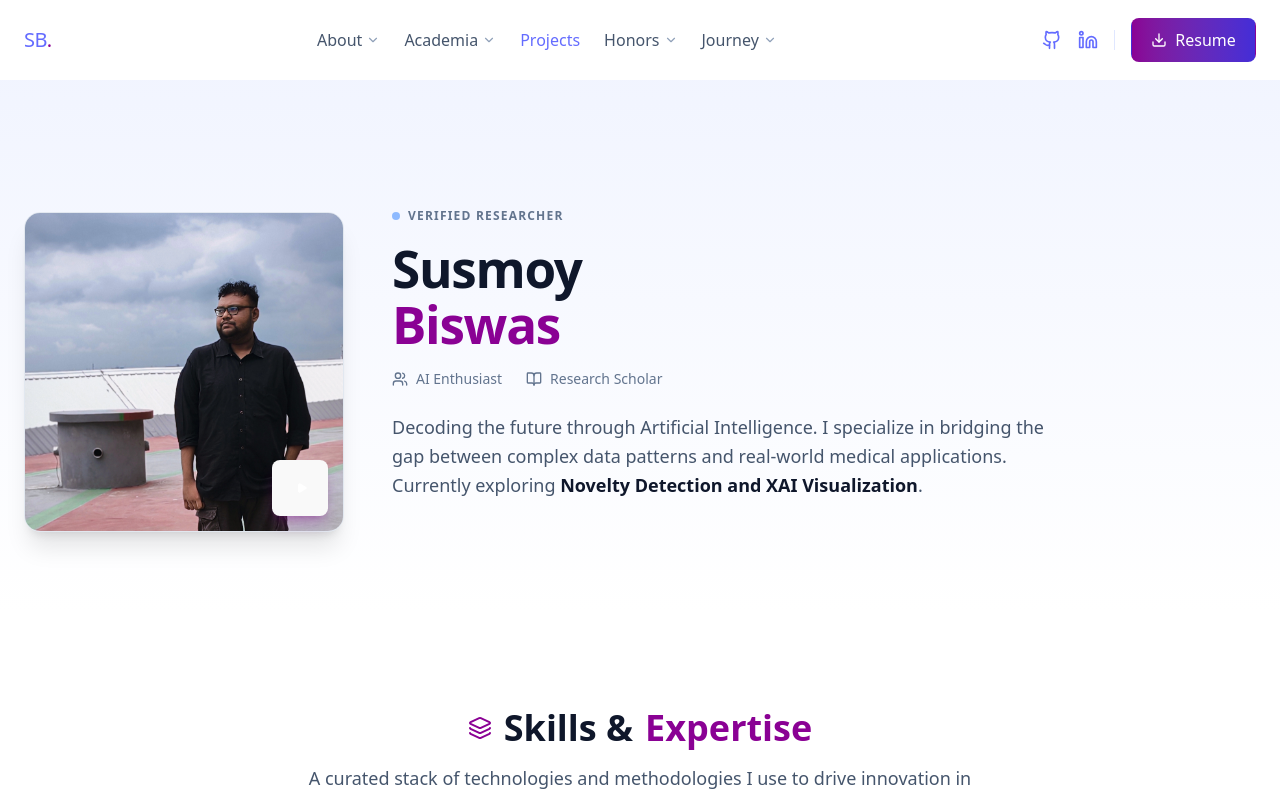
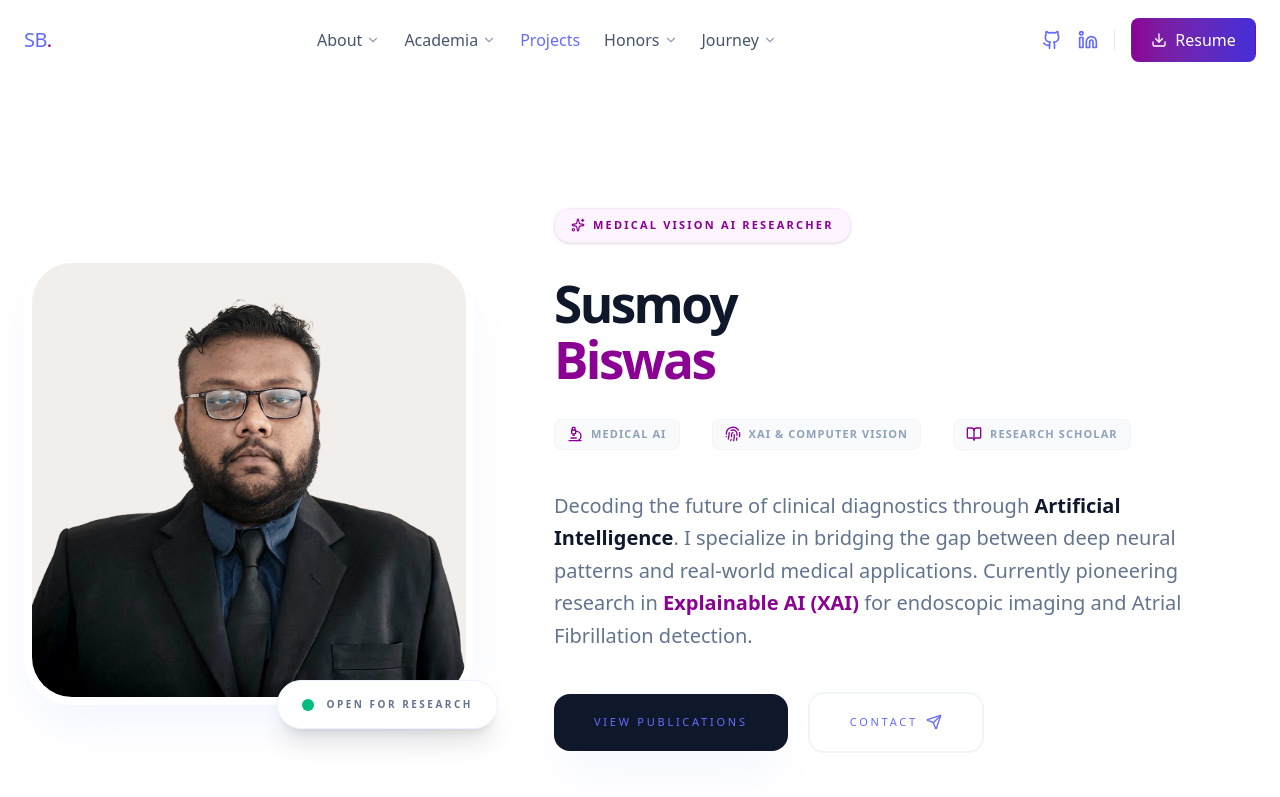
Before and after one commit to susb47/port-sbs, a React (Vite) app in the folder my-portfolio/: page / in a window 1280 px wide. Shown: the top 797 px of the page. Built offline with nearby package versions, Linux system fonts and the light colour scheme.

Commit message:
Updated contact

```diff
--- a/my-portfolio/src/sections/About.jsx
+++ b/my-portfolio/src/sections/About.jsx
@@ -1,60 +1,105 @@
 import React from "react";
 import { motion } from "framer-motion";
-import { Play, Users, BookOpen } from "lucide-react";
-import profileImg from "../assets/susmoy.jpg"; // Adjust if your image name is different
+import { Microscope, BookOpen, Fingerprint, Send, Sparkles } from "lucide-react";
+import profileImg from "../assets/susmoy.jpg";
 
 const About = () => {
   return (
-    <section id="about" className="relative pt-32 pb-20 bg-gradient-to-b from-indigo-50/80 to-white overflow-hidden">
-      <div className="container mx-auto px-6 relative z-10">
-        <div className="flex flex-col md:flex-row items-center md:items-end gap-8 md:gap-12">
+    <section id="about" className="relative pt-32 pb-24 bg-white overflow-hidden border-b border-indigo-50">
+      {/* Dynamic Background Accents */}
+      <div className="absolute top-0 right-0 w-[600px] h-[600px] bg-indigo-50/40 rounded-full blur-[120px] pointer-events-none -z-10" />
+      <div className="absolute bottom-0 left-0 w-[400px] h-[400px] bg-fuchsia-50/30 rounded-full blur-[100px] pointer-events-none -z-10" />
 
-          {/* Profile Image (Album Art Style) */}
+      <div className="container mx-auto px-6 relative z-10 max-w-7xl">
+        <div className="flex flex-col lg:flex-row items-center lg:items-center gap-12 lg:gap-20">
+
+          {/* Profile Image - Album Art Style */}
           <motion.div
-            initial={{ opacity: 0, y: 20 }}
-            animate={{ opacity: 1, y: 0 }}
-            transition={{ duration: 0.5 }}
-            className="relative group w-64 h-64 md:w-80 md:h-80 shrink-0 mx-auto md:mx-0"
+            initial={{ opacity: 0, scale: 0.9, rotate: -2 }}
+            animate={{ opacity: 1, scale: 1, rotate: 0 }}
+            transition={{ duration: 0.8, ease: [0.16, 1, 0.3, 1] }}
+            className="relative w-72 h-72 md:w-[450px] md:h-[450px] shrink-0 mx-auto lg:mx-0"
           >
-            <div className="absolute inset-0 bg-slate-100 rounded-2xl shadow-xl overflow-hidden border border-slate-200">
+            <div className="absolute inset-0 bg-slate-50 rounded-[3rem] shadow-2xl shadow-indigo-100/50 overflow-hidden border-8 border-white group">
               <img
                 src={profileImg}
                 alt="Susmoy Biswas"
-                className="w-full h-full object-cover group-hover:scale-105 transition-transform duration-700"
+                className="w-full h-full object-cover grayscale-[20%] group-hover:grayscale-0 group-hover:scale-105 transition-all duration-1000"
               />
             </div>
 
-            {/* Play Button - Now Dark Magenta */}
-            <button className="absolute bottom-4 right-4 w-14 h-14 bg-fuchsia-800 text-white rounded-full flex items-center justify-center shadow-lg shadow-fuchsia-800/30 hover:scale-105 hover:bg-fuchsia-700 transition-all z-20">
-              <Play fill="currentColor" size={24} className="ml-1" />
-            </button>
+            {/* Status Badge */}
+            <motion.div
+              initial={{ opacity: 0, x: 20 }}
+              animate={{ opacity: 1, x: 0 }}
+              transition={{ delay: 0.8 }}
+              className="absolute -bottom-6 -right-6 bg-white px-6 py-4 rounded-3xl shadow-xl border border-indigo-50 flex items-center gap-3 z-20"
+            >
+              <div className="relative flex h-3 w-3">
+                <span className="animate-ping absolute inline-flex h-full w-full rounded-full bg-emerald-400 opacity-75"></span>
+                <span className="relative inline-flex rounded-full h-3 w-3 bg-emerald-500"></span>
+              </div>
+              <span className="text-[10px] font-black uppercase tracking-[0.25em] text-slate-500 whitespace-nowrap">
+                Open for Research
+              </span>
+            </motion.div>
           </motion.div>
 
-          {/* Content */}
+          {/* Content Area */}
           <motion.div
-            initial={{ opacity: 0, x: -20 }}
+            initial={{ opacity: 0, x: 30 }}
             animate={{ opacity: 1, x: 0 }}
-            transition={{ duration: 0.5, delay: 0.2 }}
-            className="flex-1 text-center md:text-left"
+            transition={{ duration: 0.8, delay: 0.2 }}
+            className="flex-1 text-center lg:text-left"
           >
-            <div className="flex items-center justify-center md:justify-start gap-2 mb-4">
-              <span className="w-2 h-2 rounded-full bg-blue-500 animate-pulse"></span>
-              <span className="text-xs font-bold tracking-widest uppercase text-slate-500">Verified Researcher</span>
+            {/* Professional Title Badge */}
+            <div className="flex items-center justify-center lg:justify-start gap-3 mb-8">
+              <span className="px-4 py-2 bg-fuchsia-50 text-fuchsia-800 text-[11px] font-black uppercase tracking-[0.2em] rounded-2xl border border-fuchsia-100 shadow-sm flex items-center gap-2">
+                <Sparkles size={14} /> Medical Vision AI Researcher
+              </span>
             </div>
 
-            <h1 className="text-5xl md:text-7xl font-extrabold text-slate-900 tracking-tight mb-4 leading-tight">
-              Susmoy <br className="hidden md:block" />
+            {/* Name Heading */}
+            <h1 className="text-6xl md:text-8xl lg:text-9xl font-black text-slate-900 tracking-tighter mb-8 leading-[0.85] md:leading-[0.8]">
+              Susmoy <br />
               <span className="text-fuchsia-800">Biswas</span>
             </h1>
 
-            <div className="flex items-center justify-center md:justify-start gap-6 text-sm font-medium text-slate-500 mb-6">
-              <span className="flex items-center gap-2"><Users size={16} /> AI Enthusiast</span>
-              <span className="flex items-center gap-2"><BookOpen size={16} /> Research Scholar</span>
+            {/* Sub-Specialization Pills */}
+            <div className="flex flex-wrap items-center justify-center lg:justify-start gap-4 md:gap-8 text-[11px] font-black uppercase tracking-widest text-slate-400 mb-10">
+              <span className="flex items-center gap-2 bg-slate-50 px-3 py-1.5 rounded-lg border border-slate-100">
+                <Microscope size={16} className="text-fuchsia-800" /> Medical AI
+              </span>
+              <span className="flex items-center gap-2 bg-slate-50 px-3 py-1.5 rounded-lg border border-slate-100">
+                <Fingerprint size={16} className="text-fuchsia-800" /> XAI & Computer Vision
+              </span>
+              <span className="flex items-center gap-2 bg-slate-50 px-3 py-1.5 rounded-lg border border-slate-100">
+                <BookOpen size={16} className="text-fuchsia-800" /> Research Scholar
+              </span>
             </div>
 
-            <p className="text-slate-600 max-w-2xl text-lg leading-relaxed mb-8 mx-auto md:mx-0">
-              Decoding the future through Artificial Intelligence. I specialize in bridging the gap between complex data patterns and real-world medical applications. Currently exploring <span className="font-semibold text-slate-900">Novelty Detection and XAI Visualization</span>.
+            {/* Bio Description */}
+            <p className="text-slate-500 max-w-2xl text-lg md:text-xl font-medium leading-relaxed mb-10 mx-auto lg:mx-0">
+              Decoding the future of clinical diagnostics through <span className="text-slate-900 font-extrabold">Artificial Intelligence</span>. I specialize in bridging the gap between deep neural patterns and real-world medical applications. Currently pioneering research in <span className="text-fuchsia-800 font-bold">Explainable AI (XAI)</span> for endoscopic imaging and Atrial Fibrillation detection.
             </p>
+
+            {/* CTA Buttons */}
+            <div className="flex flex-wrap items-center justify-center lg:justify-start gap-5">
+               <a
+                 href="#research"
+                 className="px-10 py-5 bg-slate-900 text-white rounded-2xl font-black text-[11px] uppercase tracking-[0.25em] hover:bg-fuchsia-800 transition-all shadow-2xl shadow-indigo-100/50 hover:-translate-y-1"
+               >
+                  View Publications
+               </a>
+
+               <a
+                 href="mailto:sus.b.5647@gmail.com"
+                 className="px-10 py-5 bg-white text-slate-400 border-2 border-slate-100 rounded-2xl font-black text-[11px] uppercase tracking-[0.25em] hover:border-fuchsia-200 hover:text-fuchsia-800 transition-all hover:-translate-y-1 flex items-center gap-2 group"
+               >
+                  Contact
+                  <Send size={16} className="group-hover:translate-x-1 group-hover:-translate-y-1 transition-transform" />
+               </a>
+            </div>
           </motion.div>
         </div>
       </div>
```
Also changed, not shown: my-portfolio/src/assets/susmoy.jpg.
